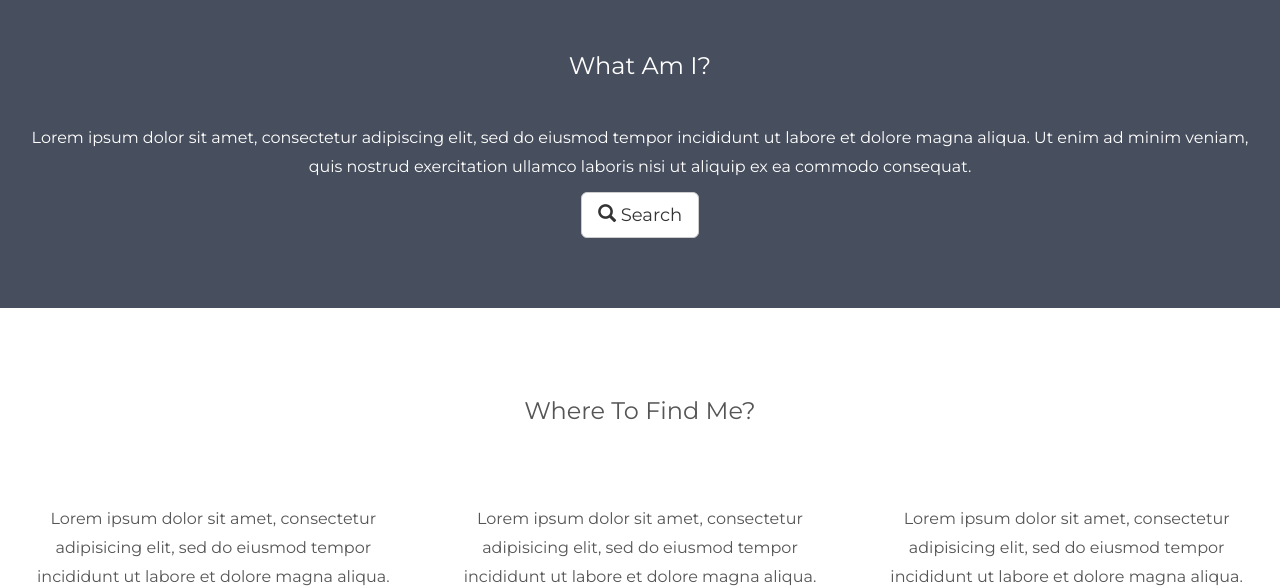
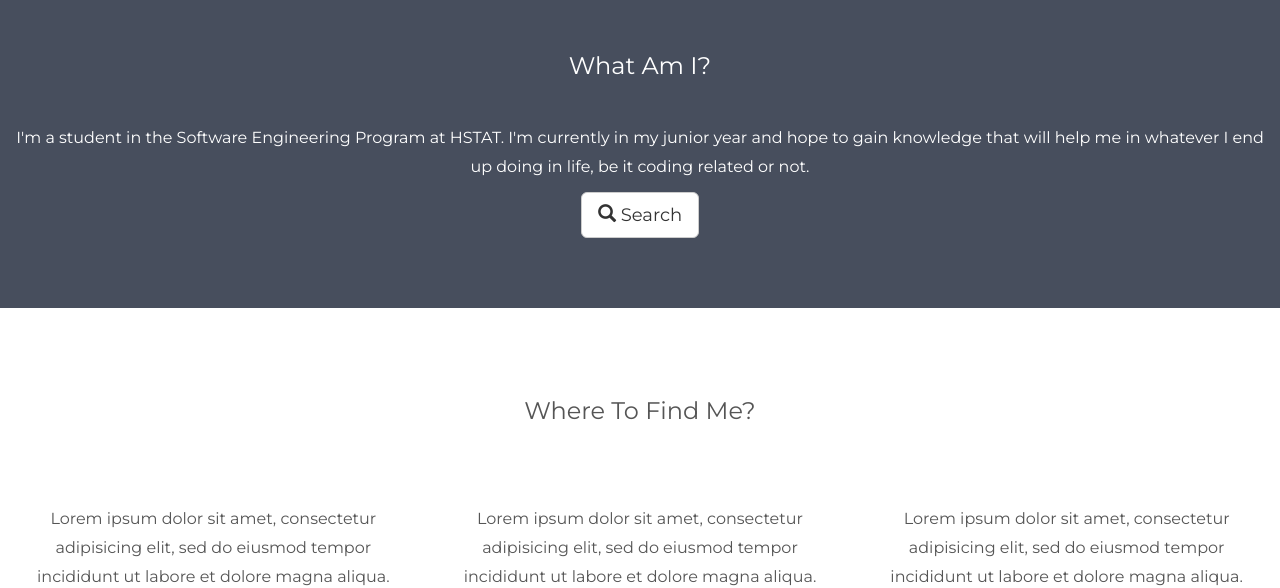
Before and after one commit to JaggerD7932/JaggerD7932.github.io, a plain HTML site: page index.html in a window 1280 px wide. Shown: the part 800-1388 px from the top of the page. Drawn offline with nearby package versions, Linux system fonts and the light colour scheme.

Commit message:
test description 1

```diff
--- a/index.html
+++ b/index.html
@@ -84,7 +84,7 @@
 <!-- Second Container -->
 <div class="container-fluid bg-2 text-center">
   <h3 class="margin">What Am I?</h3>
-  <p>Lorem ipsum dolor sit amet, consectetur adipiscing elit, sed do eiusmod tempor incididunt ut labore et dolore magna aliqua. Ut enim ad minim veniam, quis nostrud exercitation ullamco laboris nisi ut aliquip ex ea commodo consequat. </p>
+  <p>I'm a student in the Software Engineering Program at HSTAT. I'm currently in my junior year and hope to gain knowledge that will help me in whatever I end up doing in life, be it coding related or not. </p>
   <a href="#" class="btn btn-default btn-lg">
     <span class="glyphicon glyphicon-search"></span> Search
   </a>
```
